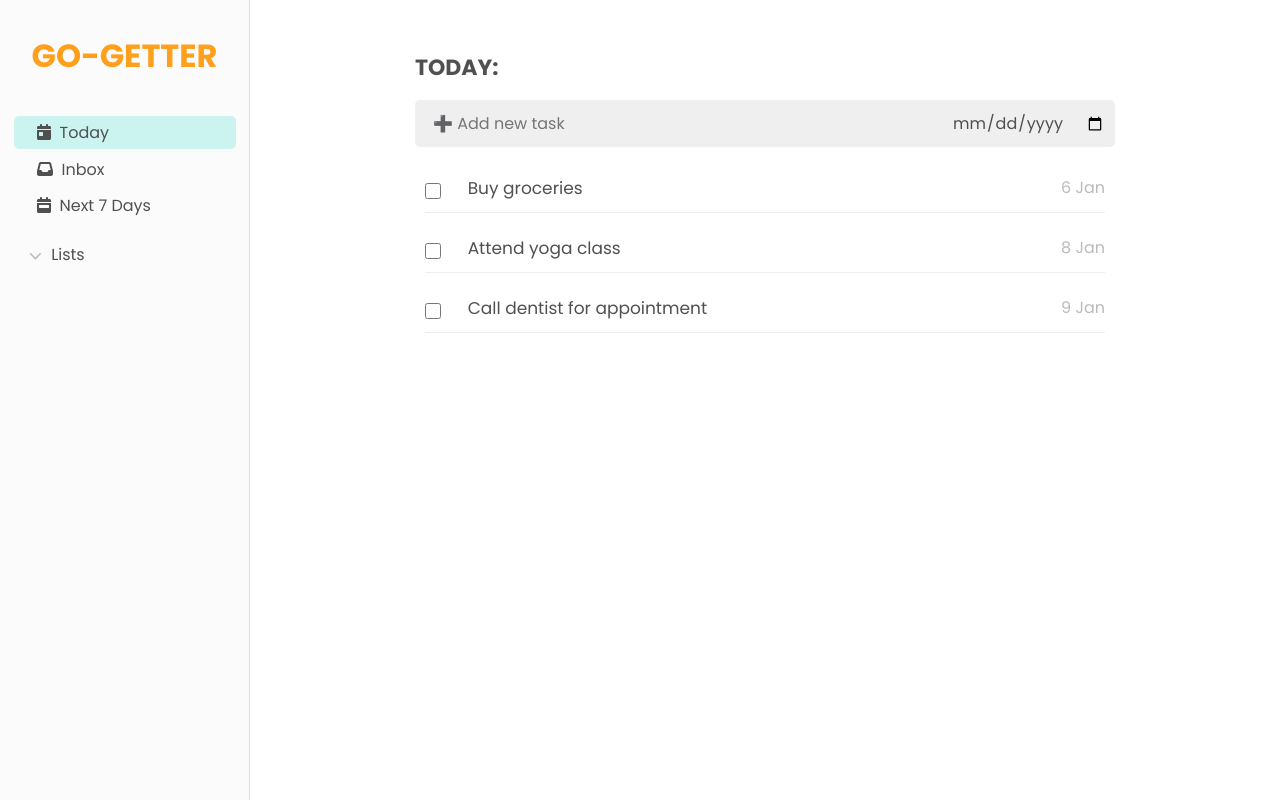
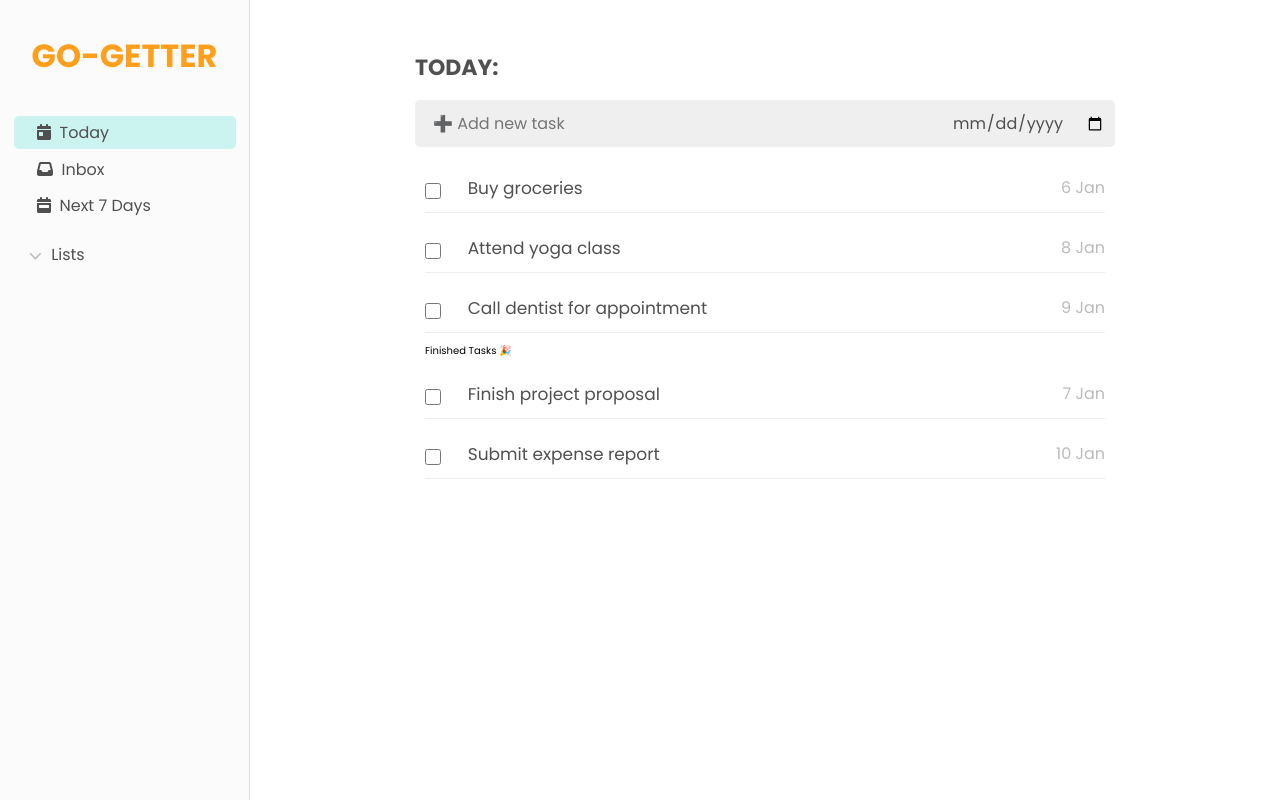
Before and after one commit to clarencetinator7/go-getter, a React (Create React App) app: page / in a window 1280 px wide. Built offline with nearby package versions, Linux system fonts and the light colour scheme.

Commit message:
refractor: task filtering

```diff
--- a/src/components/Tasks/TaskItem.jsx
+++ b/src/components/Tasks/TaskItem.jsx
@@ -13,7 +13,7 @@ const TaskItem = props => {
   return (
     <li className={style["task-item"]}>
       <div className={style["task-item__wrapper"]}>
-        <input type="checkbox" name={props.id} id={props.id} />
+        <input type="checkbox" name={props.id} id={props.id}/>
         <label htmlFor={props.id}>{props.task}</label>
       </div>
       <div
--- a/src/components/Tasks/TaskList.jsx
+++ b/src/components/Tasks/TaskList.jsx
@@ -23,19 +23,36 @@ const TaskList = props => {
 
   const sortedTask = sortTasks(props.taskList);
 
-  const taskItems = sortedTask
-    .filter((item) => {
-      return !item.isDone;
-    })
-    .map((item) => {
-      return <TaskItem key={item.id} id={item.id} task={item.task} due={item.due} />;
-    });
+  const finishedTask = sortedTask.filter((item) => {
+    return item.isDone;
+  });
+  const onGoingTask = sortedTask.filter((item) => {
+    return !item.isDone;
+  });
+
+  const onGoingTaskItems = onGoingTask.map((item) => {
+    return (
+      <TaskItem key={item.id} id={item.id} task={item.task} due={item.due}/>
+    );
+  });
+
+  const finishedTaskItems = finishedTask.map((item) => {
+    return (
+      <TaskItem key={item.id} id={item.id} task={item.task} due={item.due} />
+    );
+  });
 
   return (
     <div className={style['task-list__container']}>
       <ul className={style['task-list']}>
-        {taskItems}
+        {onGoingTaskItems}
       </ul>
+      <div className='task-list__finished-list'>
+        <span>Finished Tasks 🎉</span>
+        <ul>
+          {finishedTaskItems}
+        </ul>
+      </div>
     </div>
   );
 
```
